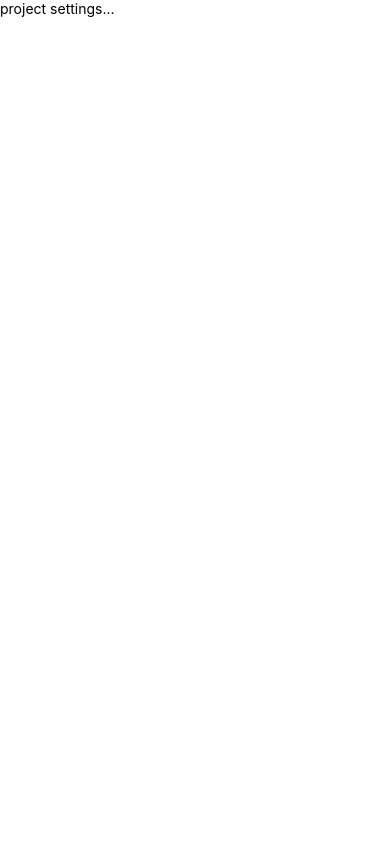
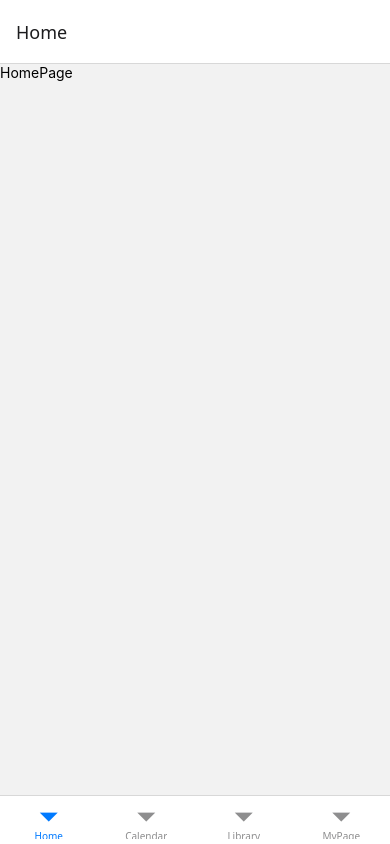
Before and after one commit to rlwjd31/burnfitCalender, a React Native app: screen / in a window 390 px wide. Built offline with nearby package versions, Linux system fonts and the light colour scheme.

Commit message:
🚀 [Feat]: Bottom Navigation 간단 구현
하드 코딩이로 bottom navigation에 필요한 코드를 작성함.
아래는 route 정보들.

- Home: HomePage navigate route
- Calendar: CalendarPage navigate route
- Library: LibraryPage navigate route
- MyPage: MyPage navigate route

```diff
--- a/App.tsx
+++ b/App.tsx
@@ -6,21 +6,55 @@
  */
 
 import React from 'react';
-import type {PropsWithChildren} from 'react';
 
-import {SafeAreaView, StyleSheet, Text, View} from 'react-native';
+import {StyleSheet, Text, View} from 'react-native';
+import {NavigationContainer} from '@react-navigation/native';
+import {createBottomTabNavigator} from '@react-navigation/bottom-tabs';
 
-// type SectionProps = PropsWithChildren<{
-//   title: string;
-// }>;
+const Tab = createBottomTabNavigator();
+
+function HomePage() {
+  return (
+    <View>
+      <Text>HomePage</Text>
+    </View>
+  );
+}
+
+function CalendarPage() {
+  return (
+    <View>
+      <Text>CalendarPage</Text>
+    </View>
+  );
+}
+
+function LibraryPage() {
+  return (
+    <View>
+      <Text>LibraryPage</Text>
+    </View>
+  );
+}
+
+function MyPage() {
+  return (
+    <View>
+      <Text>Message</Text>
+    </View>
+  );
+}
 
 function App(): React.JSX.Element {
   return (
-    <SafeAreaView>
-      <View>
-        <Text>project settings...</Text>
-      </View>
-    </SafeAreaView>
+    <NavigationContainer>
+      <Tab.Navigator initialRouteName="Home">
+        <Tab.Screen name="Home" component={HomePage} />
+        <Tab.Screen name="Calendar" component={CalendarPage} />
+        <Tab.Screen name="Library" component={LibraryPage} />
+        <Tab.Screen name="MyPage" component={MyPage} />
+      </Tab.Navigator>
+    </NavigationContainer>
   );
 }
 
```
